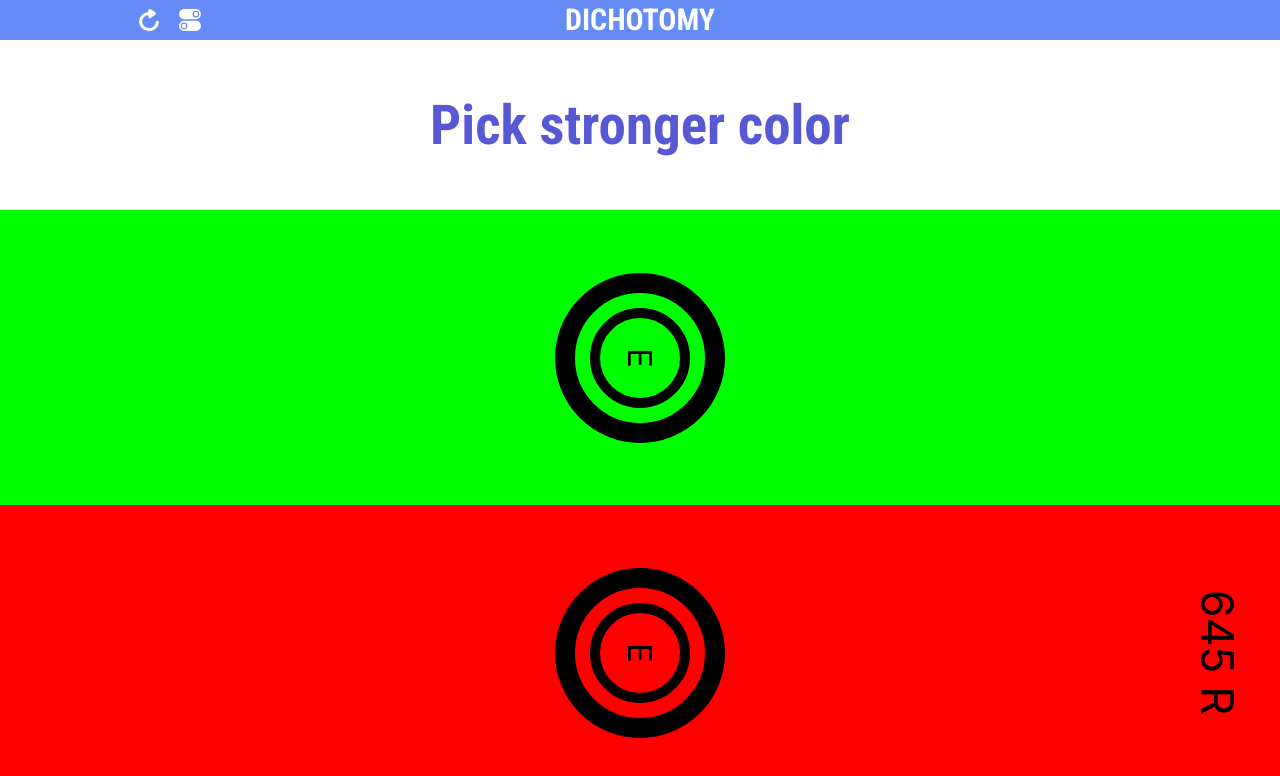
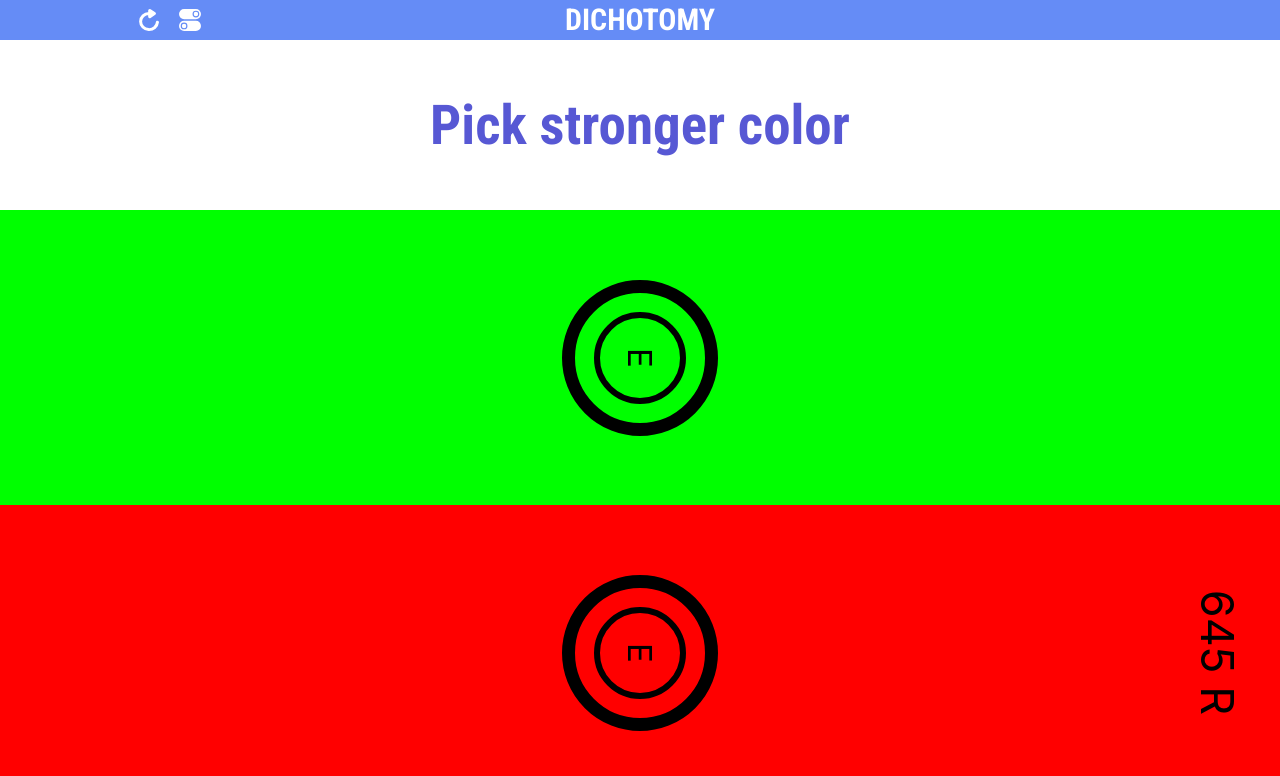
Before and after one commit to mgreenvision/mydiopter, a React (Create React App) app: page /dichotomy in a window 1280 px wide. Shown: the top 776 px of the page. Built offline with nearby package versions, Linux system fonts and the light colour scheme.

Commit message:
create button element, lower circles width

```diff
--- a/src/Components/DataBar/DataBar.jsx
+++ b/src/Components/DataBar/DataBar.jsx
@@ -1,5 +1,6 @@
 import React from "react";
 import styled from "styled-components";
+import { MinusIcon } from "../branded";
 
 export default function DataBar({ lastClicked, plusMinus, setPlusMinus }) {
   return (
@@ -41,18 +42,10 @@ const FlexWrapper = styled.div`
   align-items: center;
   grid-area: bar;
 `;
-const PlusMinusIcon = styled.div`
-  height: 34px;
-  width: 34px;
-  text-align: center;
-  line-height: 34px;
-  border-radius: 17px;
-  padding-bottom: 1px;
+const PlusMinusIcon = styled(MinusIcon)`
   background-color: var(--color-grey);
   opacity: ${(props) => (props.isActive ? "100%" : "36%")};
   color: white;
-  font-family: var(--font-text);
-  font-size: var(--text-size-navbar);
 `;
 
 const DataView = styled.div`
--- a/src/Components/branded.jsx
+++ b/src/Components/branded.jsx
@@ -71,3 +71,14 @@ export const MiddleCircle = styled.div`
   left: 50%;
   transform: translate(-50%, -50%);
 `;
+
+export const MinusIcon = styled.div`
+  height: 34px;
+  width: 34px;
+  text-align: center;
+  line-height: 34px;
+  border-radius: 17px;
+  padding-bottom: 1px;
+  font-family: var(--font-text);
+  font-size: var(--text-size-navbar);
+`;
--- a/src/Pages/DichotomyTest/DichotomyTest.jsx
+++ b/src/Pages/DichotomyTest/DichotomyTest.jsx
@@ -148,7 +148,7 @@ const OuterCircle = styled.div`
   width: 130px;
   height: 130px;
   border-radius: 50%;
-	border: solid 20px #000;
+  border: solid 13px #000;
   position: relative;
 `;
 
@@ -156,7 +156,7 @@ const InnerCircle = styled.div`
   width: 80px;
   height: 80px;
   border-radius: 50%;
-	border: solid 10px #000;
+  border: solid 6.5px #000;
   position: absolute;
 `;
 
```
Lines whose indentation alone changed are shown as unchanged.
